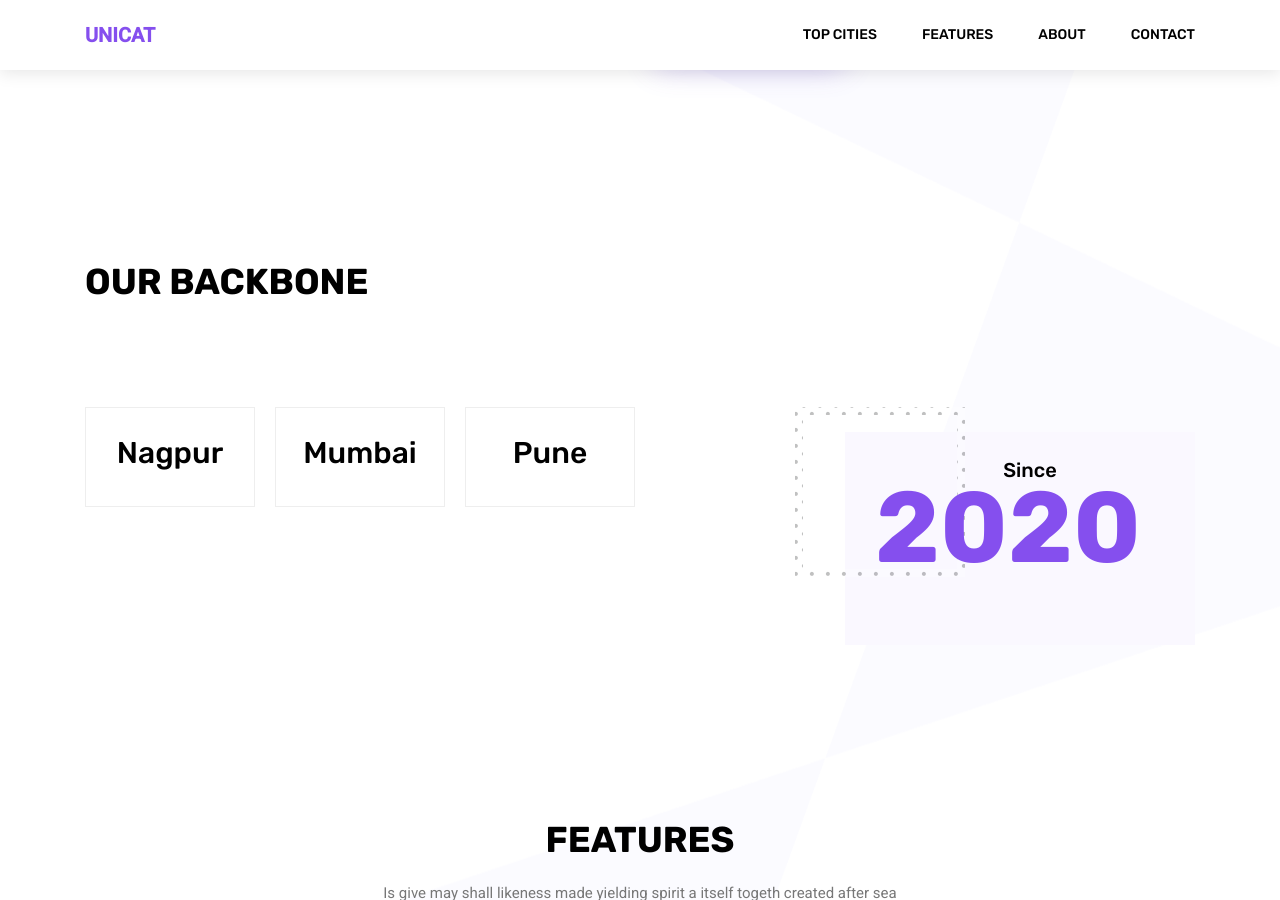
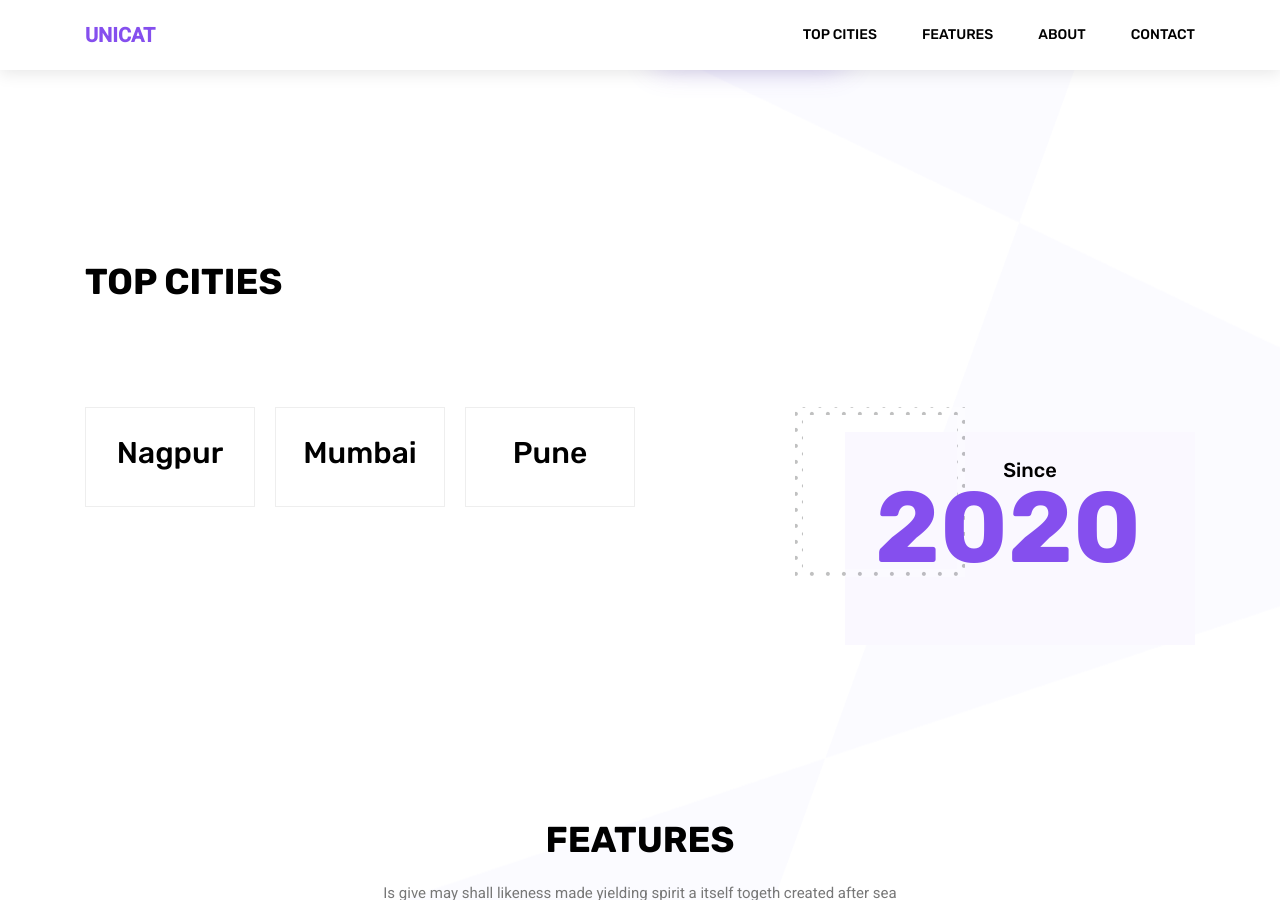
Before and after one commit to unicatin/unicatin.github.io, a Jekyll site: the page built from index.html, in a window 1280 px wide and 900 px high, scrolled down 1203 px. Built offline with Jekyll 4.4.1, drawn with Linux system fonts in a browser that asks for light colours.

Commit message:
Update index.html

```diff
--- a/index.html
+++ b/index.html
@@ -66,7 +66,7 @@ layout: default
 			<div class="row justify-content-center">
 				<div class="col-lg-12">
 					<div class="main_title text-left">
-						<h2>Our Backbone</h2>
+						<h2>Top Cities</h2>
 					</div>
 				</div>
 				<div class="col-lg-6">
```
